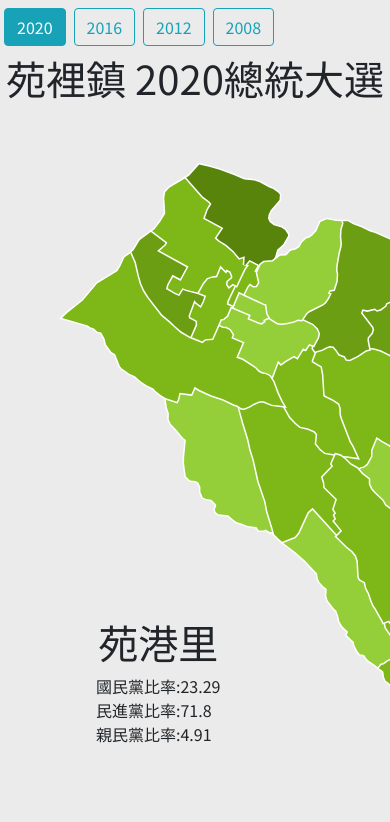
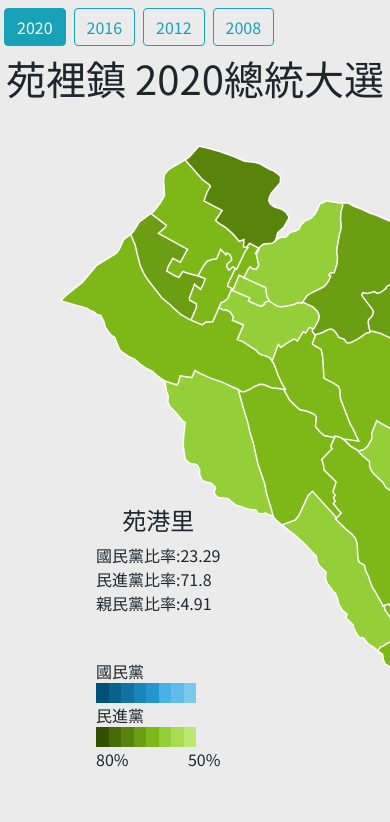
Before and after one commit to benebsiny/Election-result-graph-for-Yuanli-township, a website: page index.html in a window 390 px wide. Shown: the top 822 px of the page. Drawn offline with nearby package versions, Linux system fonts and the light colour scheme.

Commit message:
新增圖例 & RWD
1. 新增圖例
2. 圖例響應式排版

```diff
--- a/index.html
+++ b/index.html
@@ -48,9 +48,19 @@
         }
 
         .info {
+            left: 0;
             bottom: 0;
             transform: translateY(-100%);
             font-size: 1.5rem;
+        }
+
+        .legend-box {
+            top: 0;
+            right: 0;
+        }
+
+        .legend {
+            width: 10px;
         }
 
         #svg {
@@ -61,14 +71,28 @@
 
         @media screen and (min-width: 720px) and (max-width: 992px) {
             .info {
-                transform: translateY(-50%);
+                position: relative !important;
+                transform: translateY(-500px);
+                margin-bottom: -500px !important;
             }
         }
 
         @media screen and (max-width: 720px) {
             .info {
-                transform: translateY(-50%);
+                position: relative !important;
+                transform: translateY(-500px);
+                margin-bottom: -500px !important;
                 font-size: 1rem;
+            }
+
+            .info h1 {
+                font-size: 1.5rem;
+            }
+
+            .legend-box {
+                position: relative !important;
+                transform: translateY(-100px);
+                margin-bottom: -100px !important;
             }
         }
     </style>
@@ -95,11 +119,39 @@
                     <svg id="svg" width="800px" height="600px" viewBox="0 0 800 600"></svg>
                 </div>
 
-                <div class="info d-inline-block position-absolute p-5 m-5">
-                    <h1 class="village-name">苑港里</h1>
-                    <div>國民黨比率:<span class="kmt-ratio">23.29</span></div>
-                    <div>民進黨比率:<span class="dpp-ratio">71.8</span></div>
-                    <div>親民黨比率:<span class="pfp-ratio">4.91</span></div>
+                <div>
+                    <div class="info d-flex flex-column position-absolute p-5 m-5">
+                        <h1 class="village-name">苑港里</h1>
+                        <div>國民黨比率:<span class="kmt-ratio">23.29</span></div>
+                        <div>民進黨比率:<span class="dpp-ratio">71.8</span></div>
+                        <div>親民黨比率:<span class="pfp-ratio">4.91</span></div>
+                    </div>
+                    <div class="legend-box d-flex flex-column position-absolute p-5 m-5">
+                        <div>國民黨</div>
+                        <div class="legend-kmt d-flex" style="width: 100px; height: 20px;">
+                            <span class="legend flex-grow-1" style="background-color: #005178;"></span>
+                            <span class="legend flex-grow-1" style="background-color: #09628E"></span>
+                            <span class="legend flex-grow-1" style="background-color: #1273A3"></span>
+                            <span class="legend flex-grow-1" style="background-color: #1B84B8"></span>
+                            <span class="legend flex-grow-1" style="background-color: #2495CD"></span>
+                            <span class="legend flex-grow-1" style="background-color: #48B2E5"></span>
+                            <span class="legend flex-grow-1" style="background-color: #62BCE9"></span>
+                            <span class="legend flex-grow-1" style="background-color: #7BC8ED"></span>
+                        </div>
+                        <div></div>
+                        <div>民進黨</div>
+                        <div class="legend-kmt d-flex" style="width: 100px; height: 20px;">
+                            <span class="legend flex-grow-1" style="background-color: #325000;"></span>
+                            <span class="legend flex-grow-1" style="background-color: #456A06"></span>
+                            <span class="legend flex-grow-1" style="background-color: #58840C"></span>
+                            <span class="legend flex-grow-1" style="background-color: #6B9E12"></span>
+                            <span class="legend flex-grow-1" style="background-color: #7EB818"></span>
+                            <span class="legend flex-grow-1" style="background-color: #94CF39"></span>
+                            <span class="legend flex-grow-1" style="background-color: #A9DB53"></span>
+                            <span class="legend flex-grow-1" style="background-color: #BEE76D"></span>
+                        </div>
+                        <div><span style="float: left">80%</span><span style="float: right">50%</span></div>
+                    </div>
                 </div>
             </div>
         </div>
@@ -144,7 +196,7 @@
 
             $('.kmt-ratio').text(content['kmt'].toFixed(2));
             $('.dpp-ratio').text(content['dpp'].toFixed(2));
-            $('.pfp-ratio').text((content['pfp'])?content['pfp'].toFixed(2):'');
+            $('.pfp-ratio').text((content['pfp']) ? content['pfp'].toFixed(2) : '');
         });
 
 
@@ -153,8 +205,8 @@
         let jsonFile;
         let geometry;
         let path;
-        const width = $(window).width();
-        const height = $(window).height();
+        const width = 800//$(window).width();
+        const height = 800//$(window).height();
         const url = './data/Yuanli_geography.geojson'; // GeoJSON的檔案路徑
 
 
@@ -166,7 +218,7 @@
                 const data = JSON.parse(this.responseText);
 
                 if (mode === 'overview') {
-                    switch(year){
+                    switch (year) {
                         case 2020: data2020 = data; break;
                         case 2016: data2016 = data; break;
                         case 2012: data2012 = data; break;
@@ -174,7 +226,7 @@
                     }
                 }
                 else if (mode === 'detail') {
-                    switch(year){
+                    switch (year) {
                         case 2020: data2020_detail = data; break;
                         case 2016: data2016_detail = data; break;
                         case 2012: data2012_detail = data; break;
@@ -202,7 +254,7 @@
             let data;
 
             // 檢查年分
-            switch(year){
+            switch (year) {
                 case 2020: data = data2020; break;
                 case 2016: data = data2016; break;
                 case 2012: data = data2012; break;
```
